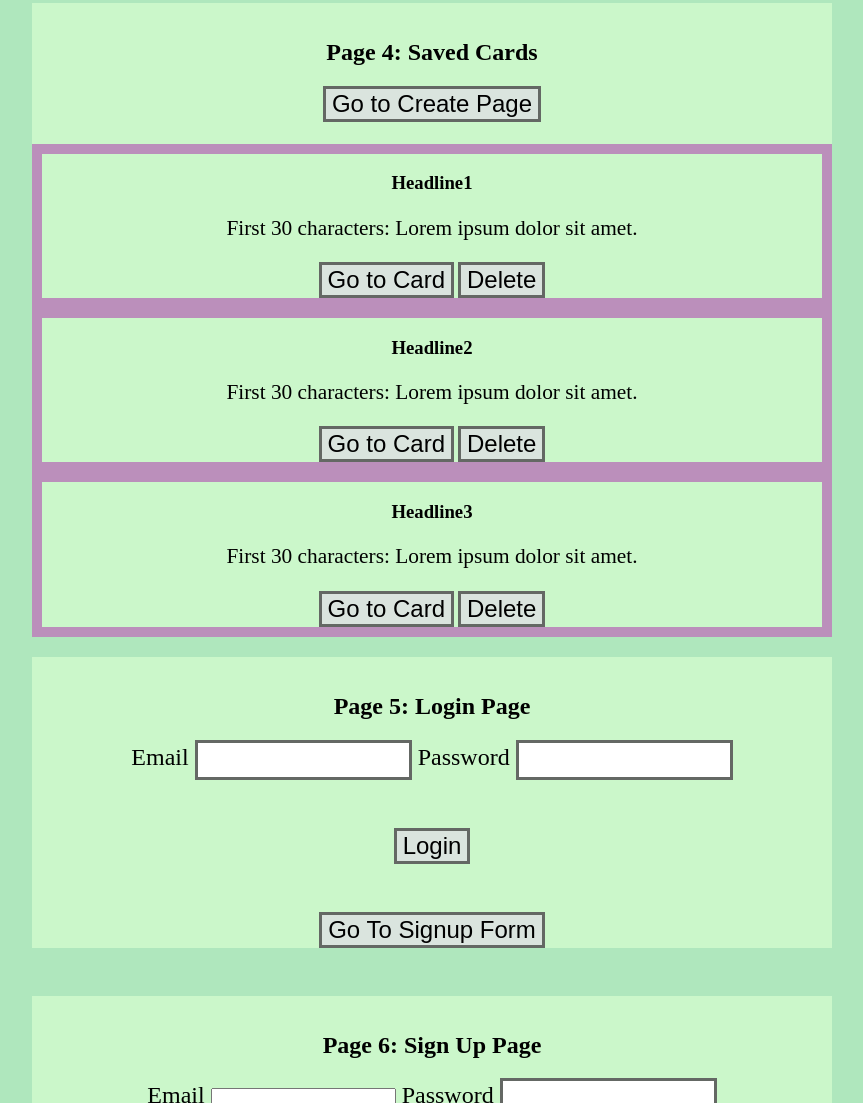
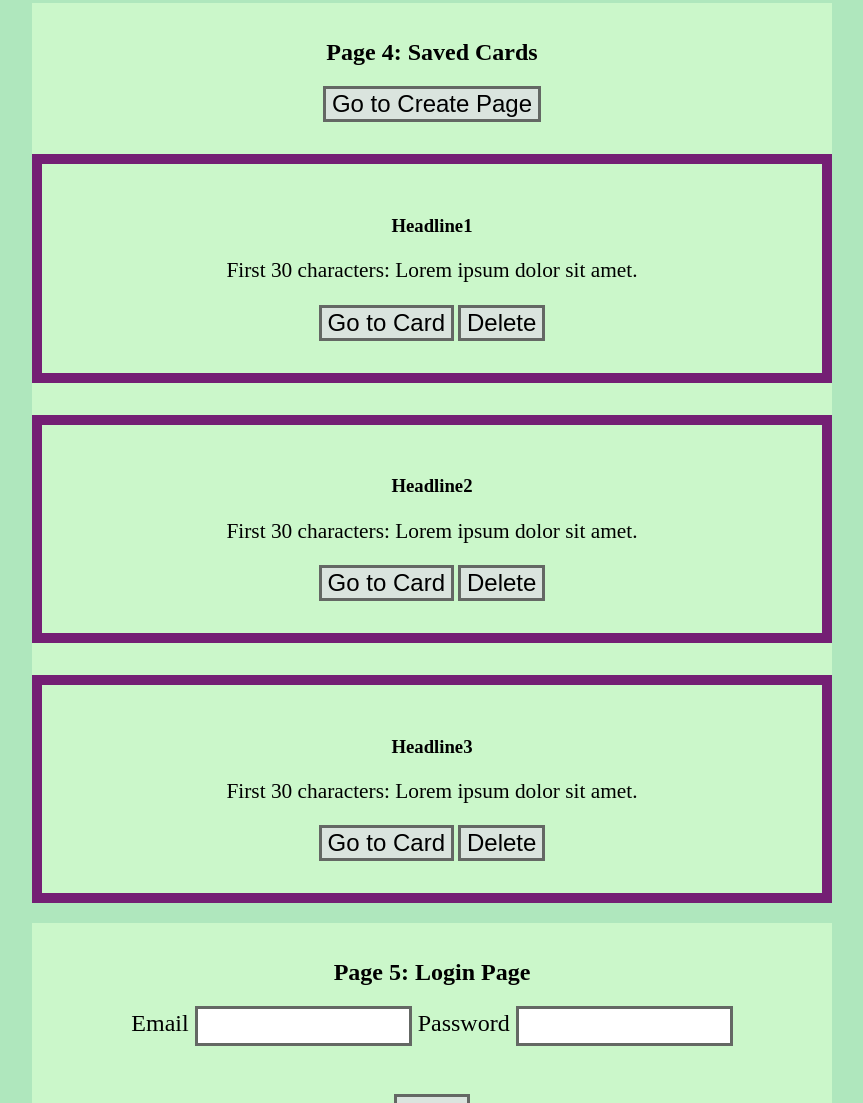
Before and after one commit to sburgess287/marvelousGreetings, a website: page public/style.html in a window 1280 px wide. Shown: the part 2626-3729 px from the top of the page, without its empty margins (208-1071 px from the left). Drawn offline with nearby package versions, Linux system fonts and the light colour scheme.

Commit message:
Updated borders of saved cards to purple, adjusted padding and margins as well

```diff
--- a/public/style.css
+++ b/public/style.css
@@ -121,7 +121,7 @@ h1 {
 
 /* This changes style of downloaded card */
 .css-preview-content-container {
-  border: solid rgb(160, 142, 160) 10px;
+  border: solid rgb(116, 31, 116) 10px;
   margin: auto;
   width: 100%;
   background-color: lightslategray;
@@ -162,9 +162,12 @@ h1 {
 } */
 
 .css-previous-saved-card-container {
-  border: solid rgb(187, 143, 187) 10px;
+  border: solid rgb(116, 31, 116) 10px;
   max-width: 100%;
   margin: auto;
+  padding-top:2em;
+  padding-bottom:2em;
+  margin-top:2em;
 
 }
 
```
